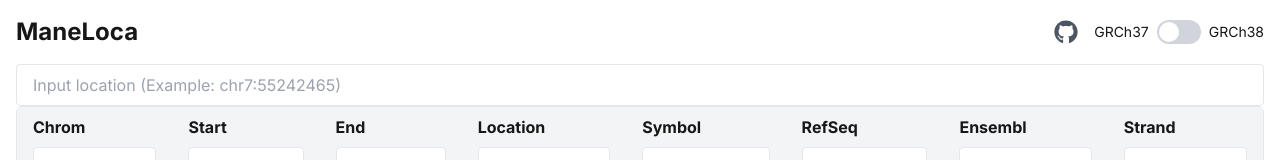
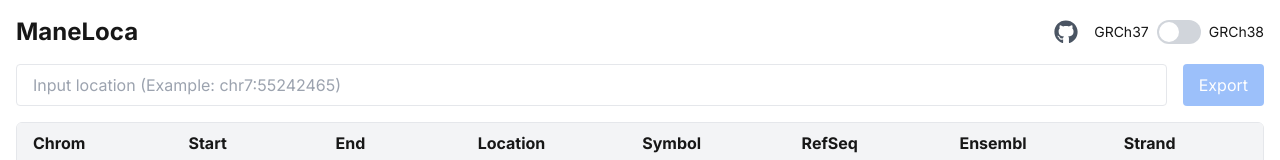
Before and after one commit to pzweuj/ManeLoca, a Next.js app: page / in a window 1280 px wide. Shown: the top 160 px of the page. Built offline with nearby package versions, Linux system fonts and the light colour scheme; no server answers.

Commit message:
update page.tsx 增加输出结果功能

```diff
--- a/src/app/page.tsx
+++ b/src/app/page.tsx
@@ -8,6 +8,7 @@ import { VersionSwitch } from './components/VersionSwitch'
 import { BedData } from './lib/types'
 import { CoordinateSearch } from './components/CoordinateSearch'
 import { FaGithub } from 'react-icons/fa'
+import { ExportButton } from './components/ExportButton'
 
 function Pagination({
   currentPage,
@@ -238,7 +239,25 @@ export default function Page() {
         </div>
       </div>
 
-      <CoordinateSearch onSearch={handleCoordinateSearch} />
+      <div className="flex items-center gap-4 mb-4">
+        <div className="flex-1">
+          <div className="flex justify-between items-center gap-4">
+            <div className="flex-1">
+              <CoordinateSearch
+                onSearch={handleCoordinateSearch}
+                className="h-[42px]"
+              />
+            </div>
+            <div className="flex-shrink-0">
+              <ExportButton
+                data={filteredData}
+                version={version}
+                className="h-[42px]"
+              />
+            </div>
+          </div>
+        </div>
+      </div>
 
       {/* 优化后的表格容器 */}
       <div className="flex-1 overflow-hidden">
```
